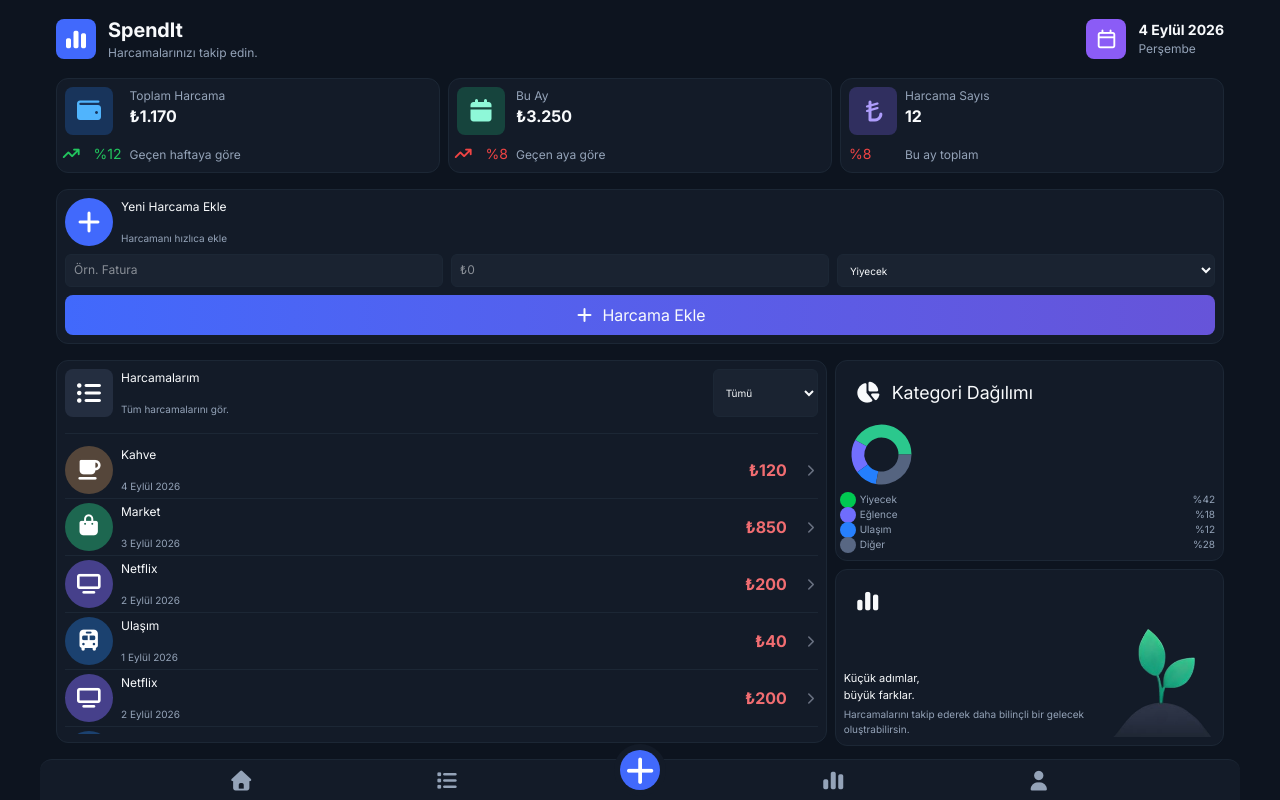
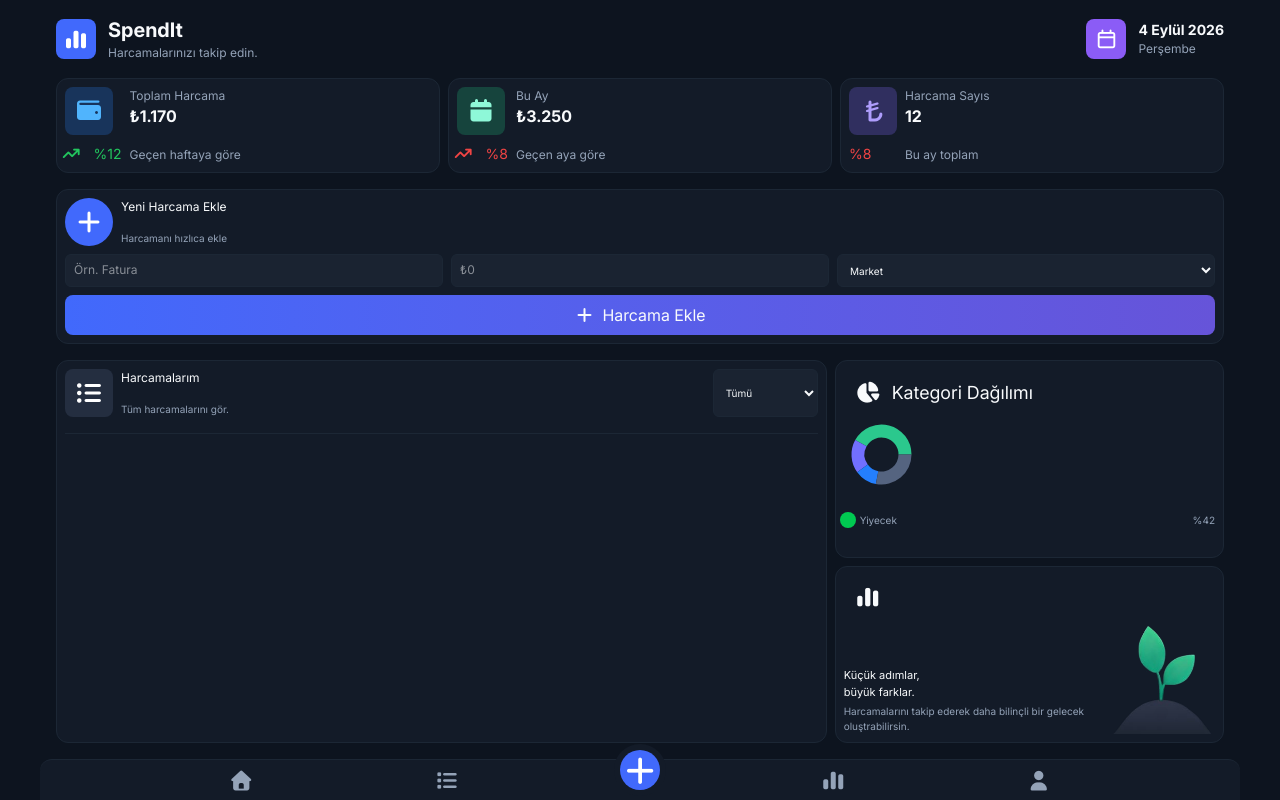
Before and after one commit to mert-ucman/react-expenses-tracker, a React (Vite) app: page / in a window 1280 px wide. Built offline with nearby package versions, Linux system fonts and the light colour scheme.

Commit message:
davranışlara geçildi

```diff
--- a/src/assets/Components/AddExpense.jsx
+++ b/src/assets/Components/AddExpense.jsx
@@ -1,7 +1,14 @@
 import IconWrapper from "./IconWrapper";
+import { useContext,useState } from "react";
+import { ExpenseContext } from "../Context/ExpenseContext";
+
+function AddExpense() {
+
+    const [title,setTitle] = useState("");
+    const [amount,setAmount] = useState("");
+    const [category,setCategory] = useState("");
 
 
-function AddExpense() {
     return (
         <div className="main-div flex-col gap-y-2 h-fit!">
             <div className="flex gap-x-2">
@@ -18,10 +25,14 @@ function AddExpense() {
 
             </div>
             <div className="flex gap-x-2">
-                <input type="text" name="expenseName" id="expenseName" placeholder="Örn. Fatura" className="expenseInput" />
-                <input type="text" name="expenseValue" id="expenseValue" placeholder="₺0" className="expenseInput" />
-                <select className="expenseInput" name="expenseType" id="expenseType">
-                    <option value="food">Yiyecek</option>
+                <input type="text" name="expenseName" id="expenseName" placeholder="Örn. Fatura" className="expenseInput" onChange={()=>setTitle(title)}/>
+                <input type="text" name="expenseValue" id="expenseValue" placeholder="₺0" className="expenseInput" onChange={()=>setAmount(amount)}/>
+                <select className="expenseInput" name="expenseType" id="expenseType" onChange={()=>setCategory(category)}>
+                    <option value="market">Market</option>
+                    <option value="transport">Ulaşım</option>
+                    <option value="spor">Spor</option>
+                    <option value="health">Sağlık</option>
+                    <option value="other">Diğer</option>
                 </select>
             </div>
             <button
--- a/src/assets/Components/TrackerWindow.jsx
+++ b/src/assets/Components/TrackerWindow.jsx
@@ -3,8 +3,14 @@ import AddExpense from "./AddExpense";
 import IconWrapper from "./IconWrapper";
 import Donut from "./PieChart";
 import BottomNavBar from "./BottomNavBar";
+import { useContext } from "react";
+import { ExpenseContext } from "../Context/ExpenseContext";
 
 function TrackerWindow() {
+
+    const { state } = useContext(ExpenseContext);
+    console.log(state.expenses);
+
     return (
         <div className="h-dvh flex flex-col overflow-hidden scrollbar-none max-w-[1200px] mx-auto">
             <div className="flex flex-col flex-1 p-4 gap-y-4 min-h-0 overflow-y-auto h-max scrollbar-none">
@@ -119,132 +125,28 @@ function TrackerWindow() {
                             </select>
                         </div>
                         <div className="h-full overflow-scroll scrollbar-none">
-                            <div className="flex justify-between border-b border-[var(--border)] py-1">
+                            {
+                                state.expenses.map((expense) => (
+                                    <div key={expense.id} className="flex justify-between border-b border-[var(--border)] py-1">
                                         <div className="flex gap-x-2">
                                             <IconWrapper
-                                        icon={`fa-solid fa-coffee fa-sm`}
+                                                icon={expense.icon}
                                                 color={`bg-[#55463A]`}
                                                 iconColor={`text-white`}
                                                 rounded={`rounded-full`}
                                             />
                                             <div className="flex flex-col justify-between">
-                                        <h3 className="main-text text-[12px]!">Kahve</h3>
-                                        <p className="sub-text text-[10px]!">4 Eylül 2026</p>
+                                                <h3 className="main-text text-[12px]!">{expense.title}</h3>
+                                                <p className="sub-text text-[10px]!">{expense.date}</p>
                                             </div>
                                         </div>
                                         <div className="flex xy-center gap-x-4">
-                                    <p className="text-[#F16D71] font-bold">₺120</p>
+                                            <p className="text-[#F16D71] font-bold">₺{expense.amount}</p>
                                             <i className="fa-solid fa-chevron-right fa-xs text-gray-500"></i>
                                         </div>
                                     </div>
-                            <div className="flex justify-between border-b border-[var(--border)] py-1">
-                                <div className="flex gap-x-2">
-                                    <IconWrapper
-                                        icon={`fa-solid fa-bag-shopping fa-sm`}
-                                        color={`bg-[#1D6750]`}
-                                        iconColor={`text-white`}
-                                        rounded={`rounded-full`}
-                                    />
-                                    <div className="flex flex-col justify-between">
-                                        <h3 className="main-text text-[12px]!">Market</h3>
-                                        <p className="sub-text text-[10px]!">3 Eylül 2026</p>
-                                    </div>
-                                </div>
-                                <div className="flex xy-center gap-x-4">
-                                    <p className="text-[#F16D71] font-bold">₺850</p>
-                                    <i className="fa-solid fa-chevron-right fa-xs text-gray-500"></i>
-                                </div>
-                            </div>
-                            <div className="flex justify-between border-b border-[var(--border)] py-1">
-                                <div className="flex gap-x-2">
-                                    <IconWrapper
-                                        icon={`fa-solid fa-tv fa-sm`}
-                                        color={`bg-[#46408B]`}
-                                        iconColor={`text-white`}
-                                        rounded={`rounded-full`}
-                                    />
-                                    <div className="flex flex-col justify-between">
-                                        <h3 className="main-text text-[12px]!">Netflix</h3>
-                                        <p className="sub-text text-[10px]!">2 Eylül 2026</p>
-                                    </div>
-                                </div>
-                                <div className="flex xy-center gap-x-4">
-                                    <p className="text-[#F16D71] font-bold">₺200</p>
-                                    <i className="fa-solid fa-chevron-right fa-xs text-gray-500"></i>
-                                </div>
-                            </div>
-                            <div className="flex justify-between border-b border-[var(--border)] py-1">
-                                <div className="flex gap-x-2">
-                                    <IconWrapper
-                                        icon={`fa-solid fa-bus fa-sm`}
-                                        color={`bg-[#1B416F]`}
-                                        iconColor={`text-white`}
-                                        rounded={`rounded-full`}
-                                    />
-                                    <div className="flex flex-col justify-between">
-                                        <h3 className="main-text text-[12px]!">Ulaşım</h3>
-                                        <p className="sub-text text-[10px]!">1 Eylül 2026</p>
-                                    </div>
-                                </div>
-                                <div className="flex xy-center gap-x-4">
-                                    <p className="text-[#F16D71] font-bold">₺40</p>
-                                    <i className="fa-solid fa-chevron-right fa-xs text-gray-500"></i>
-                                </div>
-                            </div>
-                            <div className="flex justify-between border-b border-[var(--border)] py-1">
-                                <div className="flex gap-x-2">
-                                    <IconWrapper
-                                        icon={`fa-solid fa-tv fa-sm`}
-                                        color={`bg-[#46408B]`}
-                                        iconColor={`text-white`}
-                                        rounded={`rounded-full`}
-                                    />
-                                    <div className="flex flex-col justify-between">
-                                        <h3 className="main-text text-[12px]!">Netflix</h3>
-                                        <p className="sub-text text-[10px]!">2 Eylül 2026</p>
-                                    </div>
-                                </div>
-                                <div className="flex xy-center gap-x-4">
-                                    <p className="text-[#F16D71] font-bold">₺200</p>
-                                    <i className="fa-solid fa-chevron-right fa-xs text-gray-500"></i>
-                                </div>
-                            </div>
-                            <div className="flex justify-between border-b border-[var(--border)] py-1">
-                                <div className="flex gap-x-2">
-                                    <IconWrapper
-                                        icon={`fa-solid fa-bus fa-sm`}
-                                        color={`bg-[#1B416F]`}
-                                        iconColor={`text-white`}
-                                        rounded={`rounded-full`}
-                                    />
-                                    <div className="flex flex-col justify-between">
-                                        <h3 className="main-text text-[12px]!">Ulaşım</h3>
-                                        <p className="sub-text text-[10px]!">1 Eylül 2026</p>
-                                    </div>
-                                </div>
-                                <div className="flex xy-center gap-x-4">
-                                    <p className="text-[#F16D71] font-bold">₺40</p>
-                                    <i className="fa-solid fa-chevron-right fa-xs text-gray-500"></i>
-                                </div>
-                            </div>
-                            <div className="flex justify-between py-1">
-                                <div className="flex gap-x-2">
-                                    <IconWrapper
-                                        icon={`fa-solid fa-dna fa-sm`}
-                                        color={`bg-[#A7434F]`}
-                                        iconColor={`text-white`}
-                                        rounded={`rounded-full`}
-                                    />
-                                    <div className="flex flex-col justify-between">
-                                        <h3 className="main-text text-[12px]!">Sağlık</h3>
-                                        <p className="sub-text text-[10px]!">31 Ağustos 2026</p>
-                                    </div>
-                                </div>
-                                <div className="flex xy-center gap-x-4">
-                                    <p className="text-[#F16D71] font-bold">₺300</p>
-                                    <i className="fa-solid fa-chevron-right fa-xs text-gray-500"></i>
-                                </div>
-                            </div>
+                                ))
+                            }
                         </div>
                     </div>
                     <div className="flex md:flex-col gap-2 md:w-1/3 [&>div]:min-w-0 [&>div]:flex-1 md:[&>div:first-child]:flex-[2]">
@@ -268,27 +170,6 @@ function TrackerWindow() {
                                             <p className="sub-text text-[10px]!">Yiyecek</p>
                                         </div>
                                         <p className="sub-text text-[10px]!">%42</p>
-                                    </div>
-                                    <div className="flex items-center justify-between">
-                                        <div className="flex items-center gap-x-2">
-                                            <div className="dots bg-[#6F6DFD] rounded-full w-2 h-2 "></div>
-                                            <p className="sub-text text-[10px]!">Eğlence</p>
-                                        </div>
-                                        <p className="sub-text text-[10px]!">%18</p>
-                                    </div>
-                                    <div className="flex items-center justify-between">
-                                        <div className="flex items-center gap-x-2">
-                                            <div className="dots bg-[#2780FD] rounded-full w-2 h-2 "></div>
-                                            <p className="sub-text text-[10px]!">Ulaşım</p>
-                                        </div>
-                                        <p className="sub-text text-[10px]!">%12</p>
-                                    </div>
-                                    <div className="flex items-center justify-between">
-                                        <div className="flex items-center gap-x-2">
-                                            <div className="dots bg-[#586783] rounded-full w-2 h-2 "></div>
-                                            <p className="sub-text text-[10px]!">Diğer</p>
-                                        </div>
-                                        <p className="sub-text text-[10px]!">%28</p>
                                     </div>
                                 </div>
                             </div>
```
Also changed, not shown: src/assets/Context/ExpenseContext.jsx (+2 -8 lines), src/assets/Reducers/expenseReducer.js (+12 -2 lines). Lines whose indentation alone changed are shown as unchanged.
